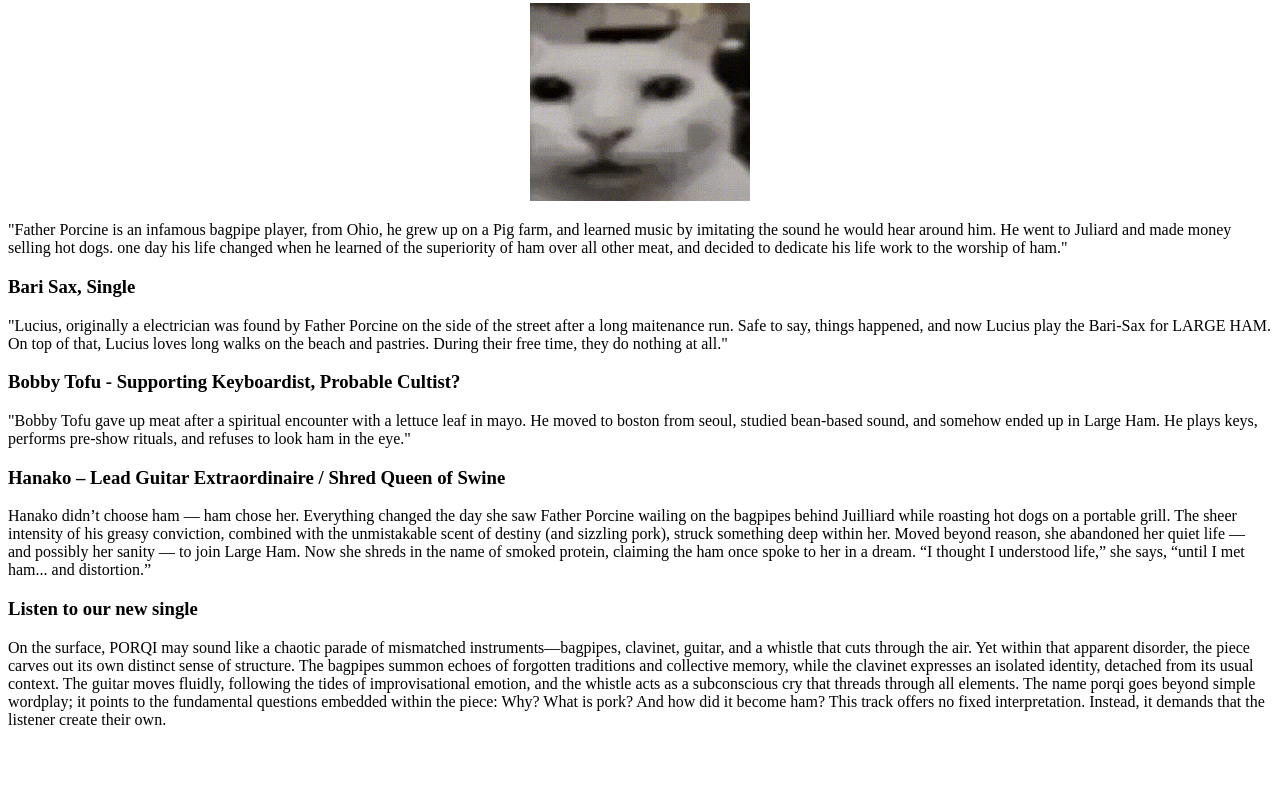
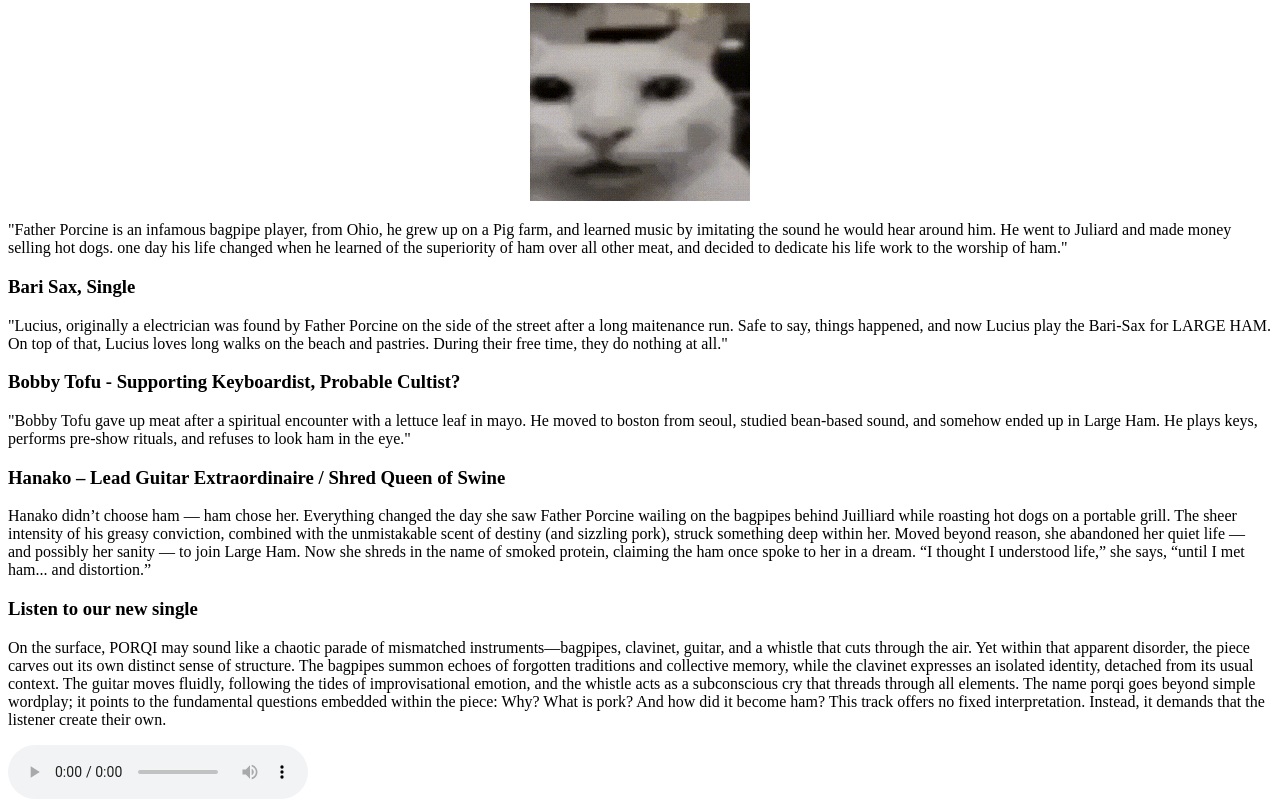
Before and after one commit to lilithmode/lilithmode.github.io, a plain HTML site: page index.html in a window 1280 px wide. Shown: the part 540-1347 px from the top of the page. Before the commit the page ends 1285 px from the top, so only its background shows below. Drawn offline with Linux system fonts and the light colour scheme.

Commit message:
mp3 player added

```diff
--- a/index.html
+++ b/index.html
@@ -51,5 +51,10 @@ The name porqi goes beyond simple wordplay; it points to the fundamental questio
 This track offers no fixed interpretation. Instead, it demands that the listener create their own.
 </p>
 
+<audio controls>
+  <source src="PORQI.mp3" type="audio/mpeg">
+  Your browser does not support the audio element.
+</audio>
+
 </body>
 </html>
```
